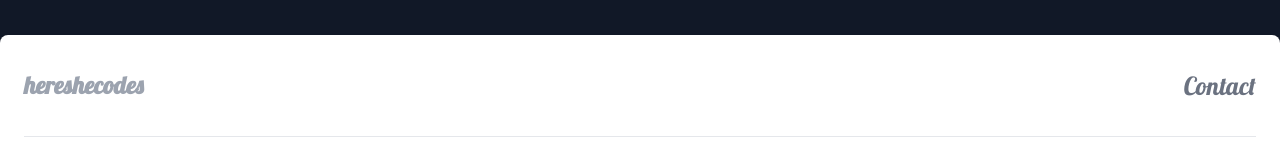
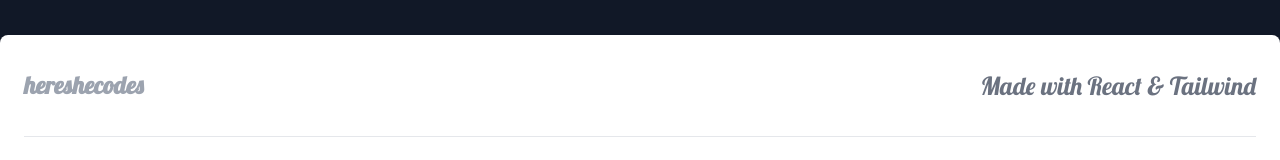
Before and after one commit to hereshecodes/hereshecodes.app, a React (Create React App) app: page / in a window 1280 px wide. Shown: the part 3191-3351 px from the top of the page. Built offline with nearby package versions, Linux system fonts and the light colour scheme.

Commit message:
Update Footer.js

```diff
--- a/src/components/Footer.js
+++ b/src/components/Footer.js
@@ -19,7 +19,7 @@ const Footer = () => {
                 <a href="#" class="mr-4 hover:underline md:mr-6 "></a>
             </li>
             <li>
-                <a href="#" class="hover:underline">Contact</a>
+                <a href="#" class="hover:underline">Made with React & Tailwind</a>
             </li>
         </ul>
     </div>
```
